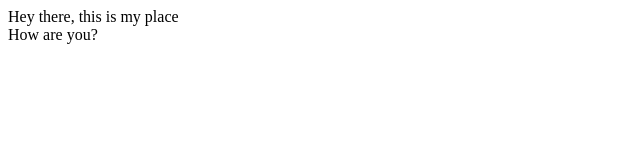
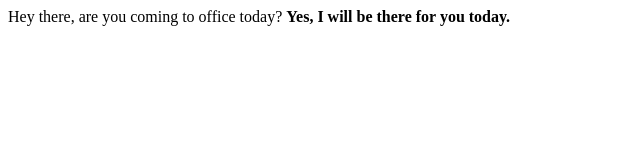
Before and after one commit to EshaHudda/NewLocalRepo, a plain HTML site: page Index.html in a window 1280 px wide. Shown: the whole page, without its empty margins (0-640 px from the left). Drawn offline with Linux system fonts and the light colour scheme.

Commit message:
Add Initial files

```diff
--- a/Index.html
+++ b/Index.html
@@ -1,6 +1,5 @@
-<p>Hey there, this is my place
-    <br>
-How are you?
-
-
+<p>Hey there, are you coming to office today?
+    <b>
+Yes, I will be there for you today.
+    </b>
 </p>
```
Also changed, not shown: style.css (added).
